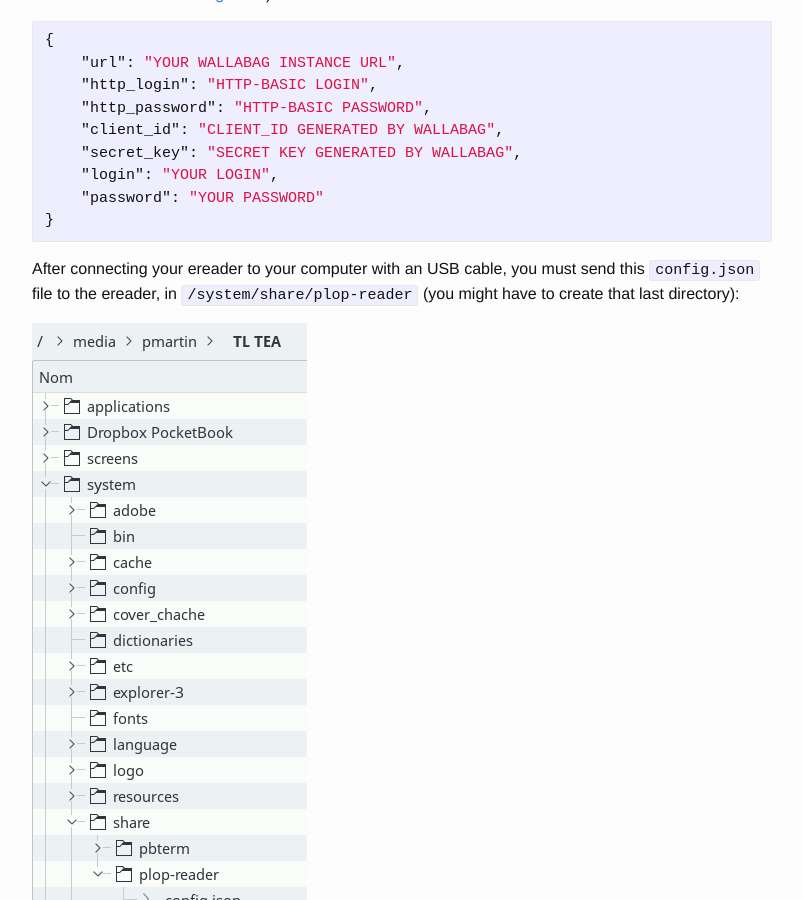
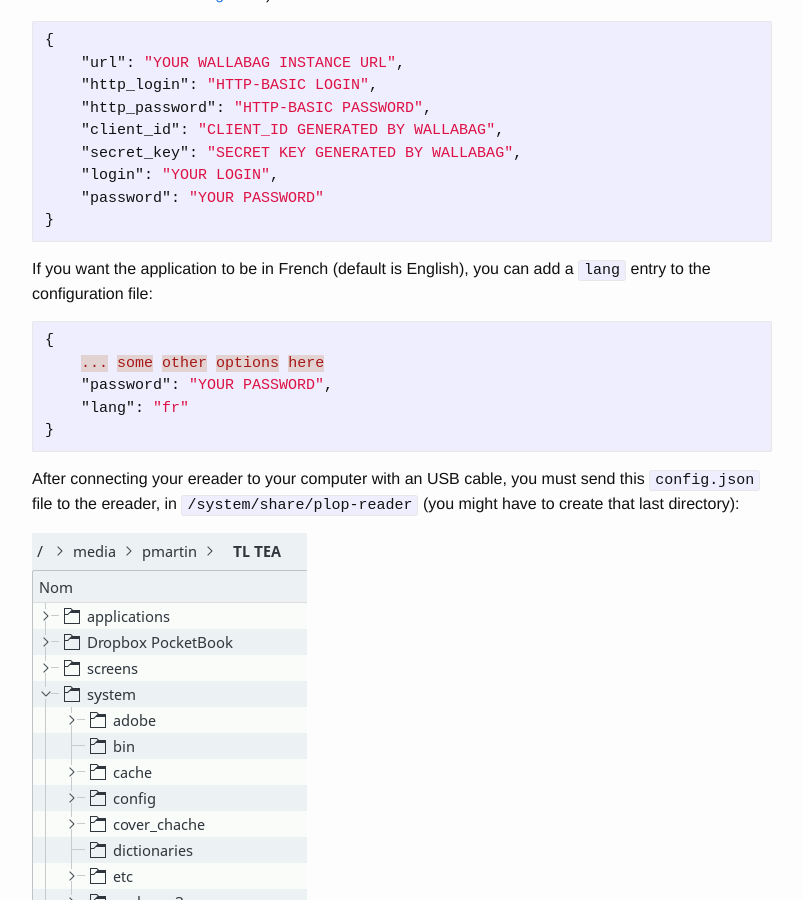
Before and after one commit to pmartin/plop-reader, a Jekyll site: the page built from docs/install.md, in a window 1280 px wide and 900 px high, scrolled down 1875 px. Shown: the whole window, without its empty margins (238-1041 px from the left). Built offline with Jekyll 4.4.1, drawn with Linux system fonts in a browser that asks for light colours.

Commit message:
Install: how to use the application in French

````diff
--- a/docs/install.md
+++ b/docs/install.md
@@ -54,6 +54,16 @@ If your Wallabag instance is protected by HTTP-Basic, you can use the following
     "secret_key": "SECRET KEY GENERATED BY WALLABAG",
     "login": "YOUR LOGIN",
     "password": "YOUR PASSWORD"
+}
+```
+
+If you want the application to be in French (default is English), you can add a `lang` entry to the configuration file:
+
+```json
+{
+    ... some other options here
+    "password": "YOUR PASSWORD",
+    "lang": "fr"
 }
 ```
 
````
